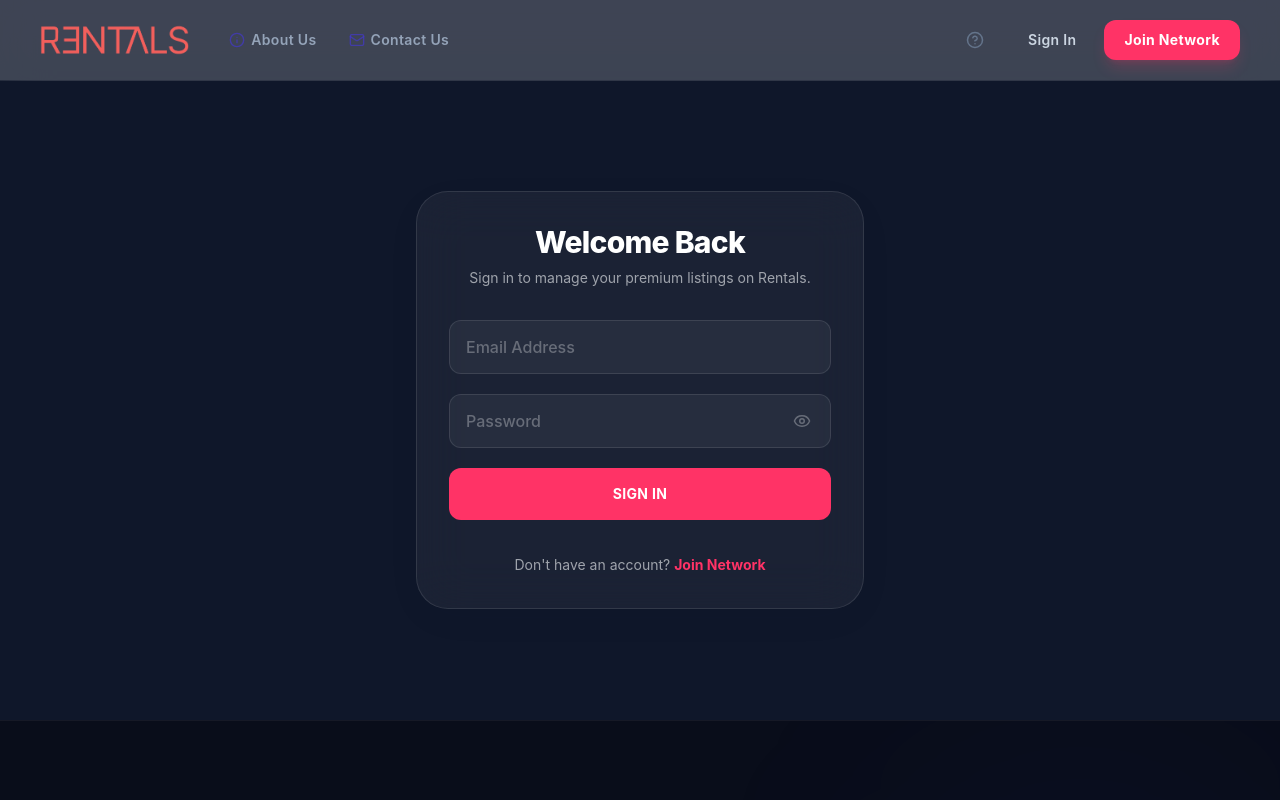
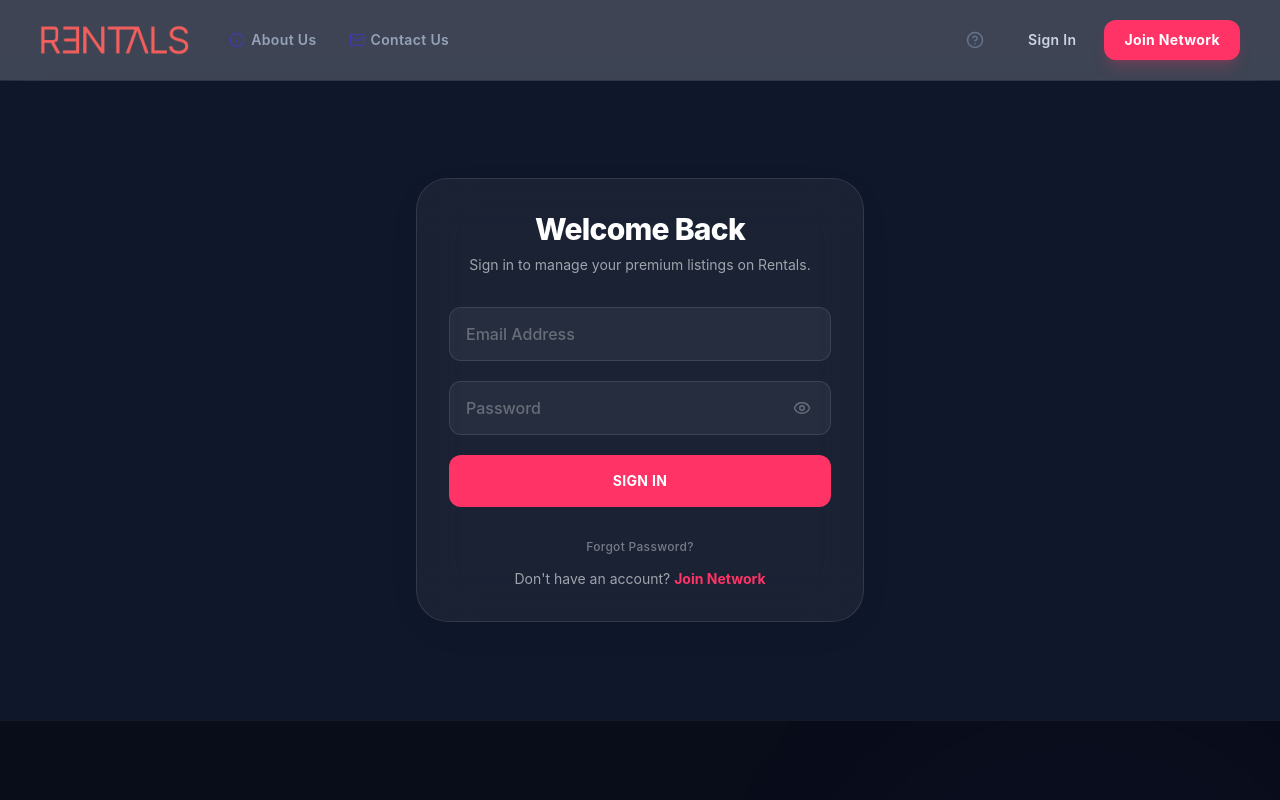
Before and after one commit to Ademolah/RENTALS_FRONTEND, a React (Vite) app: page /login in a window 1280 px wide. Shown: the top 800 px of the page. Built offline with nearby package versions, Linux system fonts and the light colour scheme.

Commit message:
updated login ui

```diff
--- a/src/pages/agent/AgentDashboard.jsx
+++ b/src/pages/agent/AgentDashboard.jsx
@@ -120,7 +120,7 @@ export const AgentDashboard = () => {
             </div>
             <div>
               <div className="flex items-center gap-3 mb-1">
-                <span className="bg-brand-cobalt/20 text-brand-cobalt border border-brand-cobalt/30 text-[10px] font-black tracking-widest uppercase px-2 py-0.5 rounded text-white">
+                <span className="bg-brand-cobalt/20  border border-brand-cobalt/30 text-[10px] font-black tracking-widest uppercase px-2 py-0.5 rounded text-white">
                   Verified Broker
                 </span>
                 <span className="text-white/40 text-xs font-mono">Agency ID: {user?.agencyId || 'Pending'}</span>
--- a/src/pages/public/Login.jsx
+++ b/src/pages/public/Login.jsx
@@ -13,6 +13,13 @@ export const Login = () => {
   const [loading, setLoading] = useState(false);
   const [error, setError] = useState(null);
   const [showPassword, setShowPassword] = useState(false);
+  const [isResetLoading, setIsResetLoading] = useState(false);
+
+  const handleResetRedirect = () => {
+  setIsResetLoading(true);
+
+    setTimeout(() => setIsResetLoading(false), 2500);
+  };
 
   const handleSubmit = async (e) => {
     e.preventDefault();
@@ -76,7 +83,6 @@ export const Login = () => {
       required
       value={password}
       onChange={(e) => setPassword(e.target.value)}
-
       className="w-full bg-brand-slate/5 border border-white/10 rounded-xl pl-4 pr-12 py-3.5 text-white placeholder:text-white/30 focus:outline-none focus:border-brand-cobalt transition-colors font-medium"
     />
 
@@ -103,7 +109,27 @@ export const Login = () => {
   </button>
 </form>
 
-        <div className="mt-8 text-center">
+{/* 🟢 SURGICAL UPDATE: Centered Secondary Action Suite */}
+<div className="mt-8 flex flex-col items-center gap-3.5 text-center">
+  <a
+  href="mailto:admin@rentalsng.com?subject=Rentals%20Core%20Service%20-%20Password%20Reset%20Request"
+  onClick={handleResetRedirect}
+  className={`text-xs font-medium transition-colors tracking-wide select-none ${
+    isResetLoading
+      ? 'text-brand-coral pointer-events-none cursor-default'
+      : 'text-white/40 hover:text-brand-coral'
+  }`}
+>
+  {isResetLoading ? (
+    <span className="flex items-center gap-2 justify-center">
+      <span className="w-1.5 h-1.5 rounded-full bg-brand-coral animate-ping" />
+      <span className="animate-pulse">Launching Mail Client...</span>
+    </span>
+  ) : (
+    'Forgot Password?'
+  )}
+</a>
+
   <Link to="/register" className="text-brand-slate/60 hover:text-white text-sm transition-colors">
     Don't have an account? <span className="text-brand-coral font-bold">Join Network</span>
   </Link>
```
Lines whose indentation alone changed are shown as unchanged.
